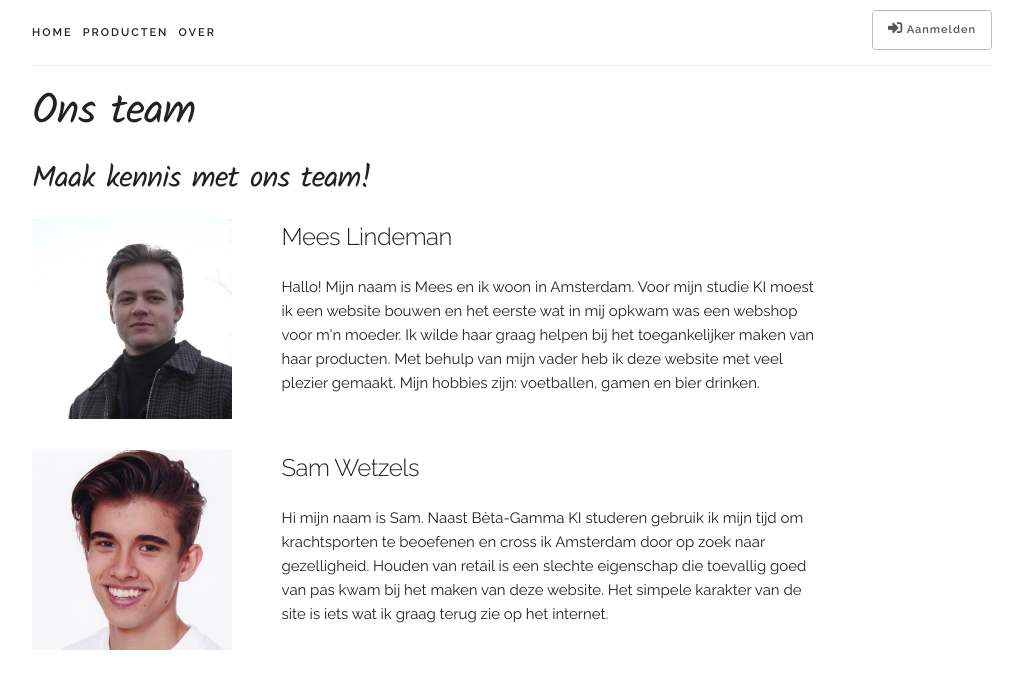
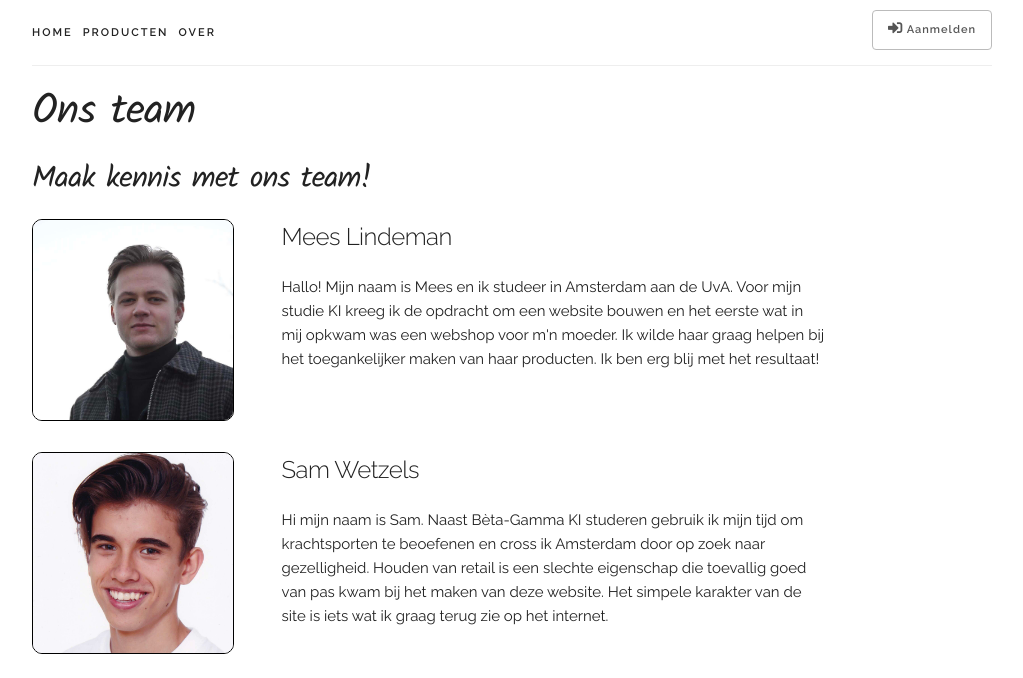
Before and after one commit to mightymax/cc-by-an, a PHP site: page /index.php?page=team in a window 1280 px wide. Shown: the part 99-777 px from the top of the page, without its empty margins (128-1151 px from the left). Run offline with PHP 8.4, Linux system fonts and the light colour scheme.

Commit message:
Team page

```diff
--- a/pages/team.php
+++ b/pages/team.php
@@ -5,24 +5,23 @@
 <article>
     <div class="row">
         <div class="three columns">
-            <img src="./images/team/mees.jpg" alt="Mees Lindeman" width="200px" height="200px">
+            <img class="team" src="./images/team/mees.jpg" alt="Mees Lindeman" width="200" height="200">
         </div>
         <div class="seven columns">
             <h5>Mees Lindeman</h5>
-            <p>Hallo! Mijn naam is Mees en ik woon in Amsterdam.
-            Voor mijn studie KI moest ik een website bouwen en het eerste wat in mij opkwam was een webshop voor m'n moeder.
+            <p>Hallo! Mijn naam is Mees en ik studeer in Amsterdam aan de UvA.
+            Voor mijn studie KI kreeg ik de opdracht om een website bouwen en het eerste wat in mij opkwam was een webshop voor m'n moeder.
             Ik wilde haar graag helpen bij het toegankelijker maken van haar producten.
-            Met behulp van mijn vader heb ik deze website met veel plezier gemaakt.
-            Mijn hobbies zijn: voetballen, gamen en bier drinken.
+            Ik ben erg blij met het resultaat!
             </p>
         </div>
     </div>
 </article>
 <br>
 <article>
-    <div class="row">
+    <div class="row" >
         <div class="three columns">
-            <img src="./images/team/sam.jpg" alt="Sam Wetzels" width="200px" height="200px">
+            <img class="team" src="./images/team/sam.jpg" alt="Sam Wetzels" width="200" height="200">
         </div>
         <div class="seven columns">
             <h5>Sam Wetzels</h5>
@@ -38,15 +37,11 @@
 <article>
     <div class="row">
         <div class="three columns">
-            <img src="./images/team/lieuwe.jpg" alt="Lieuwe van Weert" width="200px" height="200px">
+            <img class="team" src="./images/team/lieuwe.jpg" alt="Lieuwe van Weert" width="200" height="200">
         </div>
         <div class="seven columns">
             <h5>Lieuwe van Weert</h5>
-            <p>Hallo! Mijn naam is Mees en ik woon in Amsterdam.
-            Voor mijn studie KI moest ik een website bouwen en het eerste wat in mij opkwam was een webshop voor m'n moeder.
-            Ik wilde haar graag helpen bij het toegankelijker maken van haar producten.
-            Met behulp van mijn vader heb ik deze website met veel plezier gemaakt.
-            Mijn hobbies zijn: voetballen, gamen en bier drinken.
+            <p>
             </p>
         </div>
     </div>
@@ -55,15 +50,15 @@
 <article>
     <div class="row">
         <div class="three columns">
-            <img src="./images/team/jop.jpg" alt="Jop Sutmuller" width="200px" height="200px">
+            <img class="team" src="./images/team/jop.jpg" alt="Jop Sutmuller" width="200" height="200">
         </div>
         <div class="seven columns">
             <h5>Jop Sutmuller</h5>
-            <p>Hallo! Mijn naam is Mees en ik woon in Amsterdam.
-            Voor mijn studie KI moest ik een website bouwen en het eerste wat in mij opkwam was een webshop voor m'n moeder.
-            Ik wilde haar graag helpen bij het toegankelijker maken van haar producten.
-            Met behulp van mijn vader heb ik deze website met veel plezier gemaakt.
-            Mijn hobbies zijn: voetballen, gamen en bier drinken.
+            <p>
+            Hey, ik ben Jop en ik studeer momenteel aan de UvA.
+            Ik zit daarbij ook in het bestuur van de studievereniging <a href="https://www.svspectrum.nl/site/">Spectrum</a>.
+            Net als mijn mede projectgenoten doe ik de bachelor Bèta-Gamma met de major Kunstmatige Intelligentie.
+            Samen hebben we deze webshop gebouwd, hopelijk vindt u wat u zoekt.
             </p>
         </div>
     </div>
--- a/styles.css
+++ b/styles.css
@@ -587,7 +587,6 @@ blockquote {
   margin: 0 auto;
 }
 
-
 @media (min-width: 550px){
 .page-product .description {
     font-size: 20px;
@@ -610,7 +609,6 @@ div.row {
 div.row div.row, div.row:last-child {
   margin-bottom: 0px;
 }
-
 
 .order-status {
   vertical-align: middle;
@@ -643,3 +641,10 @@ div.row div.row, div.row:last-child {
 .order-status-verzonden {
   background-color: #3c763d;
 }
+
+img.team {
+  max-width: 100%;
+  height: auto;
+  border: 1px solid black;
+  border-radius: 10px;
+}
```
Also changed, not shown: pages/addproduct.php (+2 -51 lines), images/team/jop.jpg (added), images/team/mees.jpg, images/team/sam.jpg.
